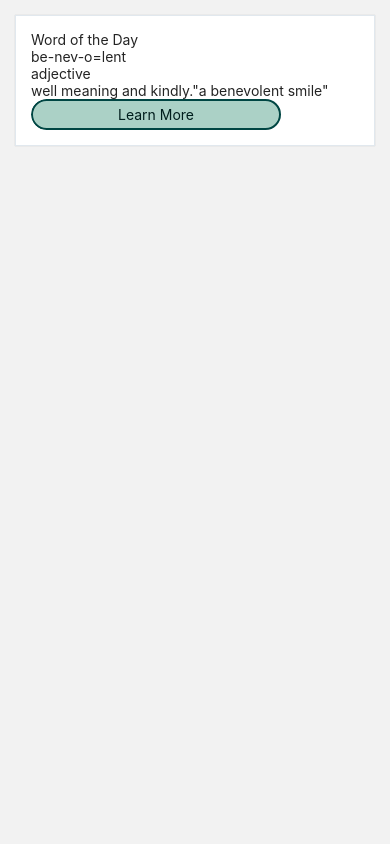
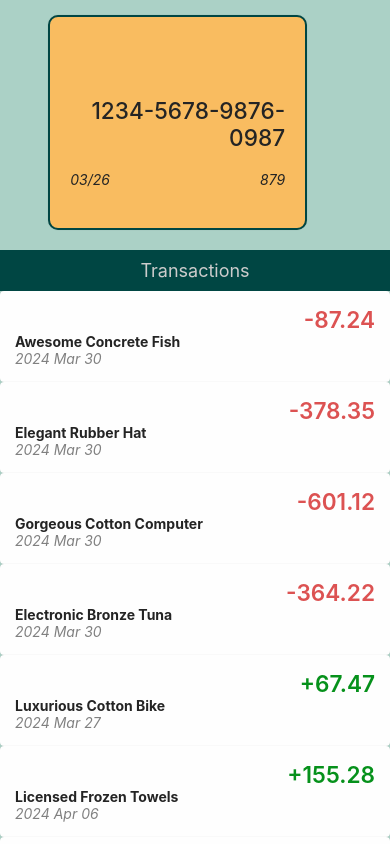
Before and after one commit to lucidkodo/secure-trx-history, a React Native app: screen /Dashboard in a window 390 px wide. Shown: the top 844 px of the page. Built offline with nearby package versions, Linux system fonts and the light colour scheme.

Commit message:
Implement dashboard + details page

```diff
--- a/App.tsx
+++ b/App.tsx
@@ -8,6 +8,10 @@ import { ThemeProvider, createTheme } from '@rneui/themed';
 import MainStack from './navigation/MainStack';
 import Generic from './screens/Errors/Generic';
 import { buttonTitle, primaryBtn, secondaryBtn } from './screens/styles/global';
+
+import dayjs from 'dayjs';
+import relativeTime from 'dayjs/plugin/relativeTime';
+dayjs.extend(relativeTime);
 
 const theme = createTheme({
   components: {
--- a/apis/helper.ts
+++ b/apis/helper.ts
@@ -39,17 +39,18 @@ export function generateCard(type?: CardType): CreditCard | DebitCard {
 
 export function generateTransaction(): TransactionDetails {
   const trxType = faker.number.int({
-    min: 0.01,
+    min: 0,
     max: Object.values(TransactionType).length - 1,
   });
 
   return {
     id: faker.git.commitSha({ length: 10 }),
     amount: faker.number.float({ fractionDigits: 2, min: 0, max: 1000 }),
-    date: faker.date.recent({ days: 10 }),
+    date: `${faker.date.recent({ days: 10 })}`,
     type: Object.values(TransactionType)[trxType],
     description: faker.commerce.productName(),
     referenceNum: 'ref-' + faker.finance.accountNumber({ length: 5 }),
     approvalCode: String(faker.finance.accountNumber({ length: 6 })),
+    details: faker.lorem.sentence(),
   } satisfies TransactionDetails;
 }
--- a/models/Transaction.ts
+++ b/models/Transaction.ts
@@ -6,7 +6,7 @@ export enum TransactionType {
 export interface TransactionBase {
   amount: number; // float
   description: string;
-  date: Date;
+  date: string;
   type: TransactionType;
 }
 
@@ -14,4 +14,5 @@ export interface TransactionDetails extends TransactionBase {
   id: string;
   referenceNum: string;
   approvalCode: string;
+  details: string;
 }
--- a/navigation/MainStack.tsx
+++ b/navigation/MainStack.tsx
@@ -6,37 +6,27 @@ import Login from '../screens/Login/Login';
 import Dashboard from '../screens/Dashboard/Dashboard';
 import TransactionDetails from '../screens/TransactionDetails';
 
-const screens = [
-  {
-    name: 'Login',
-    component: Login,
-  },
-  {
-    name: 'Dashboard',
-    component: Dashboard,
-  },
-  {
-    name: 'TransactionDetails',
-    component: TransactionDetails,
-  },
-];
-
 const Stack = createStackNavigator();
 
 export default function MainStack() {
   return (
     <NavigationContainer>
       <Stack.Navigator>
-        {screens.map((s) => (
-          <Stack.Screen
-            name={s.name}
-            component={s.component}
-            key={s.name}
-            options={{
-              header: () => null,
-            }}
-          />
-        ))}
+        <Stack.Screen
+          name="Login"
+          component={Login}
+          options={{ header: () => null }}
+        />
+        <Stack.Screen
+          name="Dashboard"
+          component={Dashboard}
+          options={{ header: () => null }}
+        />
+        <Stack.Screen
+          name="TransactionDetails"
+          component={TransactionDetails}
+          options={{ headerTitle: '', headerBackTitleVisible: false }}
+        />
       </Stack.Navigator>
     </NavigationContainer>
   );
--- a/navigation/types.ts
+++ b/navigation/types.ts
@@ -1,5 +1,7 @@
+import { TransactionDetails } from '../models/Transaction';
+
 export type ParamList = {
   Login: undefined;
   Dashboard: undefined;
-  TransactionDetails: undefined;
+  TransactionDetails: { data: TransactionDetails };
 };
--- a/screens/Dashboard/Dashboard.tsx
+++ b/screens/Dashboard/Dashboard.tsx
@@ -1,28 +1,121 @@
-import React from 'react';
-import { SafeAreaView } from 'react-native';
-import { Text, Card, Button, Icon } from '@rneui/themed';
+import { useEffect, useState } from 'react';
+import {
+  SafeAreaView,
+  ScrollView,
+  RefreshControl,
+  StyleSheet,
+  View,
+  TouchableOpacity,
+} from 'react-native';
+import { Text, Icon } from '@rneui/themed';
+import dayjs from 'dayjs';
+import { colors } from '../styles/global';
+import { getTransactions } from '../../apis/mockApi';
+import BankCard from './components/Card';
+import TransactionItem from './components/TransactionItem';
+import useRefresh from './hooks/useRefresh';
+import { TransactionDetails } from '../../models/Transaction';
+import { useErrorBoundary } from 'react-error-boundary';
+import { StackScreenProps } from '@react-navigation/stack';
+import { ParamList } from '../../navigation/types';
 
-// state management
-import { count } from '../../stores/atoms';
-import { useAtom } from 'jotai';
+export default function Dashboard({ navigation }: StackScreenProps<ParamList>) {
+  const { showBoundary } = useErrorBoundary();
+  const { refreshing, onRefresh, newTransactions } = useRefresh();
+  const [trxs, setTrxs] = useState<TransactionDetails[]>([]);
 
-export default function Dashboard() {
-  // const [value, setValue] = useAtom(count);
+  const logout = () => {
+    navigation.reset({
+      index: 0,
+      routes: [{ name: 'Login' }],
+    });
+  };
+
+  const trxPressHandler = (trx: TransactionDetails) => {
+    navigation.push('TransactionDetails', { data: trx });
+  };
+
+  useEffect(() => {
+    async function loadTransactions() {
+      try {
+        const transactions = await getTransactions();
+        setTrxs(transactions);
+      } catch (error) {
+        showBoundary(error);
+      }
+    }
+    loadTransactions();
+  }, []);
+
+  useEffect(() => {
+    setTrxs(() => {
+      return [...newTransactions, ...trxs];
+    });
+  }, [newTransactions]);
 
   return (
-    <SafeAreaView>
-      <Card>
-        <Text>Word of the Day</Text>
-        <Text>be-nev-o=lent</Text>
-        <Text>adjective</Text>
-        <Text>
-          well meaning and kindly.
-          {'"a benevolent smile"'}
+    <SafeAreaView style={styles.scrollView}>
+      <View style={styles.cardSection}>
+        <TouchableOpacity onPress={() => console.log('show/hide')}>
+          <BankCard
+            cardNumber="1234-5678-9876-0987"
+            cardExp="03/26"
+            cardCvv="879"
+          />
+        </TouchableOpacity>
+      </View>
+      <View style={{ backgroundColor: colors.darkGreen }}>
+        <Text
+          style={{
+            textAlign: 'center',
+            fontSize: 18,
+            color: colors.grey1,
+            paddingVertical: 10,
+          }}
+        >
+          Transactions
         </Text>
-        <Button size="sm" type="clear">
-          Learn More
-        </Button>
-      </Card>
+      </View>
+      <ScrollView
+        refreshControl={
+          <RefreshControl refreshing={refreshing} onRefresh={onRefresh} />
+        }
+      >
+        {trxs.map((trx, index) => (
+          <TouchableOpacity key={index} onPress={() => trxPressHandler(trx)}>
+            <TransactionItem
+              amount={trx.amount.toFixed(2)}
+              description={trx.description}
+              date={dayjs(trx.date).format('YYYY MMM DD')}
+              type={trx.type}
+            />
+          </TouchableOpacity>
+        ))}
+      </ScrollView>
+      <TouchableOpacity
+        style={{
+          position: 'absolute',
+          backgroundColor: colors.primaryYellow,
+          alignItems: 'center',
+          justifyContent: 'center',
+          width: 60,
+          height: 60,
+          bottom: 30,
+          right: 30,
+          borderRadius: 100,
+        }}
+        onPress={logout}
+      >
+        <Icon name="logout" color={colors.darkGreen} />
+      </TouchableOpacity>
     </SafeAreaView>
   );
 }
+
+const styles = StyleSheet.create({
+  scrollView: {
+    backgroundColor: colors.lightGreen,
+    flex: 1,
+  },
+  cardSection: { alignItems: 'center', marginBottom: 20 },
+});
--- /dev/null
+++ b/screens/Dashboard/components/Card.tsx
@@ -0,0 +1,56 @@
+import { View } from 'react-native';
+import { Text, Card } from '@rneui/themed';
+import { colors } from '../../styles/global';
+
+interface CardProps {
+  cardNumber?: string;
+  cardCvv?: string;
+  cardExp?: string;
+}
+
+export default function BankCard({ cardNumber, cardExp, cardCvv }: CardProps) {
+  return (
+    <Card
+      containerStyle={{
+        backgroundColor: colors.primaryYellow,
+        maxWidth: 320,
+        width: '80%',
+        paddingTop: 80,
+        paddingHorizontal: 20,
+        paddingBottom: 40,
+        borderRadius: 10,
+        borderWidth: 2,
+        borderColor: colors.darkGreen,
+      }}
+    >
+      <Text
+        h4
+        style={{
+          textAlign: 'right',
+          marginBottom: 20,
+          fontWeight: '500',
+        }}
+      >
+        {cardNumber}
+      </Text>
+      <View style={{ flexDirection: 'row', justifyContent: 'space-between' }}>
+        <Text
+          style={{
+            textAlign: 'right',
+            fontStyle: 'italic',
+          }}
+        >
+          {cardExp}
+        </Text>
+        <Text
+          style={{
+            textAlign: 'right',
+            fontStyle: 'italic',
+          }}
+        >
+          {cardCvv}
+        </Text>
+      </View>
+    </Card>
+  );
+}
--- /dev/null
+++ b/screens/Dashboard/components/TransactionItem.tsx
@@ -0,0 +1,41 @@
+import { Text, Card } from '@rneui/themed';
+import { colors } from '../../styles/global';
+
+interface TrxDetails {
+  amount?: string;
+  description?: string;
+  date?: string;
+  type?: string;
+}
+
+export default function TransactionItem({
+  amount,
+  description,
+  date,
+  type,
+}: TrxDetails) {
+  return (
+    <Card
+      containerStyle={{
+        backgroundColor: colors.grey2,
+        borderWidth: 0,
+        borderRadius: 4,
+        margin: 0,
+      }}
+    >
+      <Text
+        h4
+        style={{
+          textAlign: 'right',
+          fontWeight: '600',
+          color: type === 'CREDIT' ? colors.negative : colors.positive,
+        }}
+      >
+        {type === 'CREDIT' ? '-' : '+'}
+        {amount}
+      </Text>
+      <Text style={{ fontWeight: 'bold' }}>{description}</Text>
+      <Text style={{ color: 'grey', fontStyle: 'italic' }}>{date}</Text>
+    </Card>
+  );
+}
--- /dev/null
+++ b/screens/Dashboard/hooks/useRefresh.tsx
@@ -0,0 +1,35 @@
+import { useState, useCallback, useEffect } from 'react';
+import { getNewTransactions } from '../../../apis/mockApi';
+import { TransactionDetails } from '../../../models/Transaction';
+import { useErrorBoundary } from 'react-error-boundary';
+
+export default function useRefresh() {
+  const { showBoundary } = useErrorBoundary();
+
+  const [refreshing, setRefreshing] = useState(false);
+  const [newTransactions, setNewTransactions] = useState<TransactionDetails[]>(
+    []
+  );
+
+  const onRefresh = useCallback(() => {
+    setRefreshing(true);
+    setTimeout(() => {
+      fetchNewTrx();
+    }, 1500);
+  }, []);
+
+  function fetchNewTrx() {
+    getNewTransactions()
+      .then((res) => {
+        setNewTransactions(res);
+      })
+      .catch((e) => {
+        showBoundary(e);
+      })
+      .finally(() => {
+        setRefreshing(false);
+      });
+  }
+
+  return { refreshing, onRefresh, newTransactions };
+}
--- a/screens/TransactionDetails.tsx
+++ b/screens/TransactionDetails.tsx
@@ -1,5 +1,61 @@
+import { View, StyleSheet } from 'react-native';
 import { Text } from '@rneui/themed';
+import { StackScreenProps } from '@react-navigation/stack';
+import { ParamList } from '../navigation/types';
+import { colors } from './styles/global';
+import dayjs from 'dayjs';
 
-export default function TransactionDetails() {
-  return <Text>Trx deets</Text>;
+export default function TransactionDetails({
+  navigation,
+  route,
+}: StackScreenProps<ParamList>) {
+  const { data } = route.params;
+
+  return (
+    <View style={styles.container}>
+      <View style={{}}>
+        <Text
+          h3
+          style={{
+            textAlign: 'right',
+            fontWeight: 'bold',
+            color: data.type === 'CREDIT' ? colors.negative : colors.positive,
+          }}
+        >
+          {data.type === 'CREDIT' ? '-' : '+'}
+          {data.amount}
+        </Text>
+        <View style={{ marginTop: 10 }}>
+          <Text style={{ fontWeight: 'bold', fontSize: 18 }}>
+            {data.description}
+            <Text style={{ fontStyle: 'italic' }}>
+              ({dayjs(data.date).fromNow()})
+            </Text>
+          </Text>
+          <Text>
+            <Text style={styles.boldText}>REF: </Text>
+            {data.referenceNum}
+          </Text>
+          <Text>
+            <Text style={styles.boldText}>APPV: </Text>
+            {data.approvalCode}
+          </Text>
+          <Text>
+            <Text style={styles.boldText}>DETAILS: </Text>
+            {data.details}
+          </Text>
+        </View>
+      </View>
+    </View>
+  );
 }
+
+const styles = StyleSheet.create({
+  container: {
+    flex: 1,
+    padding: 20,
+  },
+  boldText: {
+    fontWeight: 'bold',
+  },
+});
--- a/screens/styles/global.ts
+++ b/screens/styles/global.ts
@@ -4,9 +4,14 @@ import { StyleSheet, StyleProp, TextStyle } from 'react-native';
 const colors = {
   darkGreen: '#004643',
   lightGreen: '#abd1c6',
+  lightGreen2: '#d6f7ed',
   primaryYellow: '#f9bc60',
   stroke: '#001e1d',
   grey1: '#ccc',
+  grey2: '#fefefe',
+  grey3: '#fefefe',
+  negative: '#dc5252',
+  positive: '#06911b',
 };
 
 const primaryBtn = {
```
Also changed, not shown: apis/mockApi.ts (+15 -0 lines).
